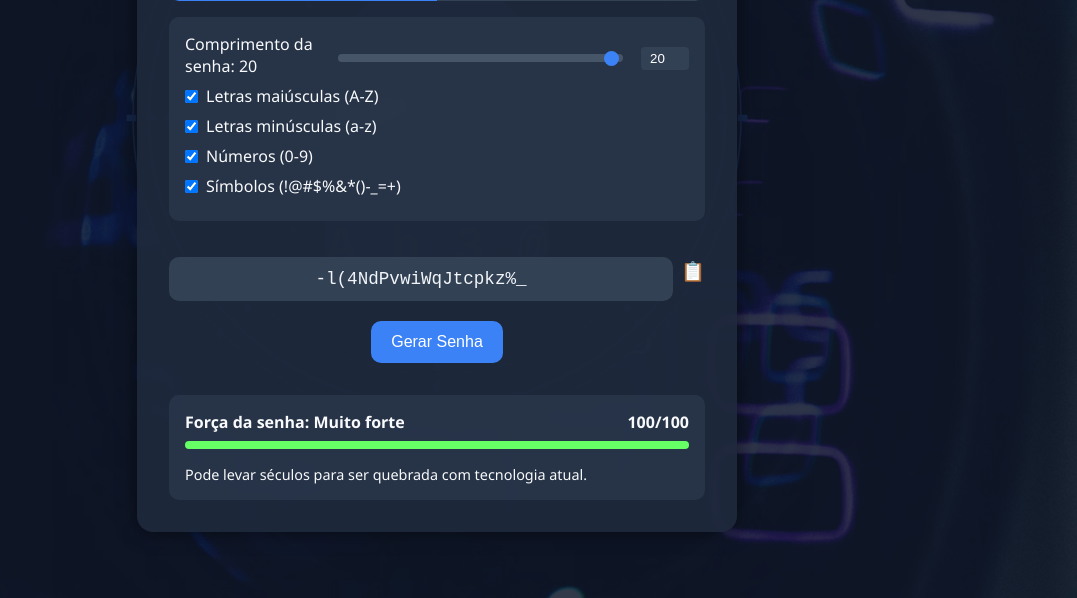
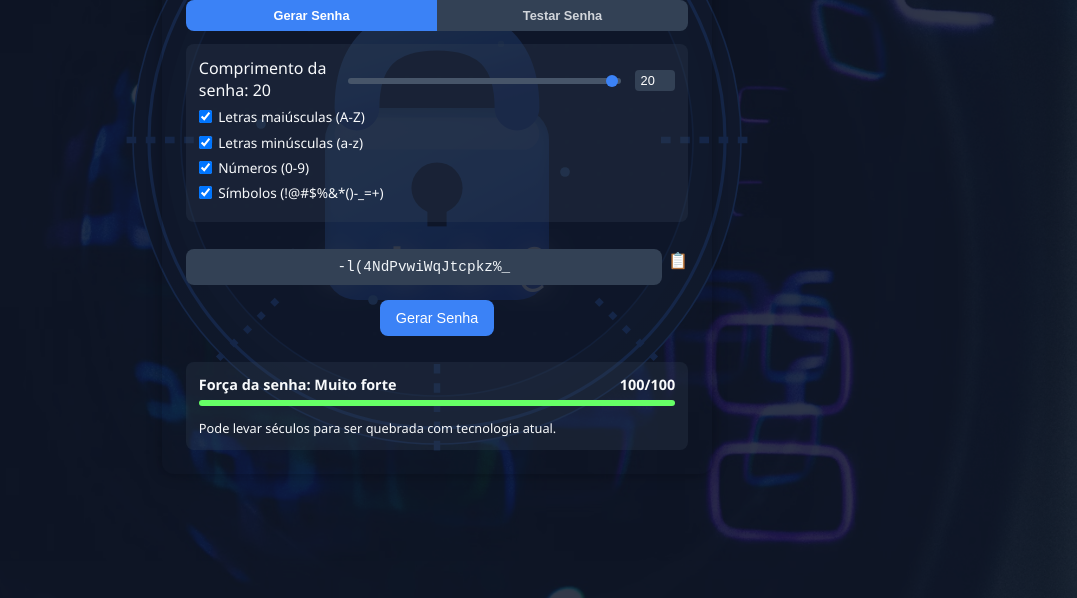
Before and after one commit to oseasfr/gerador-de-senhas, a plain HTML site: page index.html in a window 1280 px wide. Shown: the part 202-800 px from the top of the page, without its empty margins (203-1280 px from the left). Drawn offline with Linux system fonts and the light colour scheme.

Commit message:
Update index.html

````diff
--- a/index.html
+++ b/index.html
@@ -1,6 +1,6 @@
+```html
 <svg viewBox="0 0 400 200" xmlns="http://www.w3.org/2000/svg">
   <defs>
-    <!-- Gradients aprimorados -->
     <linearGradient id="lockGradient" x1="20%" y1="0%" x2="80%" y2="100%">
       <stop offset="0%" stop-color="#60a5fa" />
       <stop offset="50%" stop-color="#3b82f6" />
@@ -12,7 +12,6 @@
       <stop offset="100%" stop-color="#1e293b" />
     </linearGradient>
 
-    <!-- Filtros aprimorados -->
     <filter id="glow" x="-20%" y="-20%" width="140%" height="140%">
       <feGaussianBlur stdDeviation="4" result="blur" />
       <feComposite in="SourceGraphic" in2="blur" operator="over" />
@@ -27,39 +26,30 @@
       <feComposite operator="over" in="shadow" in2="SourceGraphic" />
     </filter>
 
-    <!-- Pattern para o fundo -->
     <pattern id="gridPattern" width="10" height="10" patternUnits="userSpaceOnUse">
       <rect width="10" height="10" fill="#0f172a" />
       <rect width="1" height="1" fill="#334155" />
     </pattern>
   </defs>
 
-  <!-- Background aprimorado -->
   <circle cx="200" cy="100" r="95" fill="url(#bgGradient)" />
   <circle cx="200" cy="100" r="85" fill="#1e293b" />
   <circle cx="200" cy="100" r="80" fill="#0f172a" />
 
-  <!-- Digital grid effect -->
   <circle cx="200" cy="100" r="75" fill="url(#gridPattern)" opacity="0.1">
     <animate attributeName="opacity" values="0.05;0.15;0.05" dur="3s" repeatCount="indefinite" />
   </circle>
 
-  <!-- Lock body com sombra e reflexo -->
   <rect x="165" y="90" width="70" height="60" rx="10" ry="10" fill="url(#lockGradient)" filter="url(#innerShadow)" />
 
-  <!-- Reflexo no cadeado -->
   <rect x="168" y="93" width="64" height="10" rx="5" ry="5" fill="white" opacity="0.2" />
 
-  <!-- Lock shackle aprimorado -->
   <path d="M175 90 Q175 65 200 65 Q225 65 225 90" stroke="url(#lockGradient)" stroke-width="14" fill="none" stroke-linecap="round" />
 
-  <!-- Keyhole -->
   <circle cx="200" cy="115" r="8" fill="#0f172a" />
   <rect x="197" y="115" width="6" height="12" fill="#0f172a" />
 
-  <!-- Password characters com animação aprimorada -->
   <g font-family="monospace" font-weight="bold" font-size="16" fill="white" text-anchor="middle" filter="url(#glow)">
-    <!-- Character 1 -->
     <text x="170" y="145">
       <tspan id="char1">A</tspan>
       <animate
@@ -76,7 +66,6 @@
         begin="0s" />
     </text>
 
-    <!-- Character 2 -->
     <text x="190" y="145">
       <tspan id="char2">b</tspan>
       <animate
@@ -93,7 +82,6 @@
         begin="0.3s" />
     </text>
 
-    <!-- Character 3 -->
     <text x="210" y="145">
       <tspan id="char3">3</tspan>
       <animate
@@ -110,7 +98,6 @@
         begin="0.6s" />
     </text>
 
-    <!-- Character 4 -->
     <text x="230" y="145">
       <tspan id="char4">@</tspan>
       <animate
@@ -128,7 +115,6 @@
     </text>
   </g>
 
-  <!-- Electric pulse effect -->
   <g>
     <circle cx="200" cy="100" r="90" stroke="#3b82f6" stroke-width="1" fill="none">
       <animate attributeName="r" values="85;105;85" dur="2s" repeatCount="indefinite" />
@@ -143,36 +129,29 @@
     </circle>
   </g>
 
-  <!-- Rays effect aprimorados -->
   <g>
-    <!-- Digital rays -->
     <g stroke-dasharray="3,3">
-      <!-- Top ray -->
       <line x1="200" y1="30" x2="200" y2="0" stroke="#3b82f6" stroke-width="2">
         <animate attributeName="opacity" values="0;1;0" dur="2s" repeatCount="indefinite" />
         <animate attributeName="stroke" values="#3b82f6;#60a5fa;#3b82f6" dur="2s" repeatCount="indefinite" />
       </line>
 
-      <!-- Right ray -->
       <line x1="270" y1="100" x2="300" y2="100" stroke="#3b82f6" stroke-width="2">
         <animate attributeName="opacity" values="0;1;0" dur="2s" repeatCount="indefinite" begin="0.5s" />
         <animate attributeName="stroke" values="#3b82f6;#60a5fa;#3b82f6" dur="2s" repeatCount="indefinite" begin="0.5s" />
       </line>
 
-      <!-- Bottom ray -->
       <line x1="200" y1="170" x2="200" y2="200" stroke="#3b82f6" stroke-width="2">
         <animate attributeName="opacity" values="0;1;0" dur="2s" repeatCount="indefinite" begin="1s" />
         <animate attributeName="stroke" values="#3b82f6;#60a5fa;#3b82f6" dur="2s" repeatCount="indefinite" begin="1s" />
       </line>
 
-      <!-- Left ray -->
       <line x1="130" y1="100" x2="100" y2="100" stroke="#3b82f6" stroke-width="2">
         <animate attributeName="opacity" values="0;1;0" dur="2s" repeatCount="indefinite" begin="1.5s" />
         <animate attributeName="stroke" values="#3b82f6;#60a5fa;#3b82f6" dur="2s" repeatCount="indefinite" begin="1.5s" />
       </line>
     </g>
 
-    <!-- Diagonal rays -->
     <g stroke-dasharray="2,4">
       <line x1="250" y1="50" x2="270" y2="30" stroke="#3b82f6" stroke-width="2">
         <animate attributeName="opacity" values="0;1;0" dur="2s" repeatCount="indefinite" begin="0.25s" />
@@ -196,12 +175,10 @@
     </g>
   </g>
 
-  <!-- Efeito de brilho nas bordas do círculo -->
   <circle cx="200" cy="100" r="80" stroke="#3b82f6" stroke-width="0.5" fill="none" opacity="0.5">
     <animate attributeName="opacity" values="0.3;0.7;0.3" dur="3s" repeatCount="indefinite" />
   </circle>
 
-  <!-- Efeito de partículas -->
   <g>
     <circle cx="185" cy="65" r="1.5" fill="#60a5fa">
       <animate attributeName="opacity" values="0;1;0" dur="2s" repeatCount="indefinite" begin="0.1s" />
@@ -262,13 +239,13 @@
       padding: 20px;
     }
     .container {
-      background: rgba(30, 41, 59, 0.95);
-      padding: 2rem;
-      border-radius: 16px;
-      box-shadow: 0 0 20px rgba(0,0,0,0.5);
+      background: rgba(30, 41, 59, 0.0); /* Tornando o background transparente */
+      padding: 1.5rem; /* Reduzindo um pouco o padding */
+      border-radius: 12px; /* Reduzindo um pouco o border-radius */
+      box-shadow: 0 0 15px rgba(0,0,0,0.3); /* Ajustando a sombra */
       text-align: center;
       width: 100%;
-      max-width: 600px;
+      max-width: 550px; /* Reduzindo a largura máxima */
       color: #f8fafc;
       animation: scaleIn 0.6s ease-out;
     }
@@ -277,23 +254,23 @@
       to { transform: scale(1); opacity: 1; }
     }
     h1 {
-      font-size: clamp(1.5rem, 2.5vw, 2rem);
-      margin-bottom: 1.5rem;
+      font-size: clamp(1.3rem, 2.2vw, 1.8rem); /* Reduzindo o tamanho da fonte */
+      margin-bottom: 1rem; /* Reduzindo a margem inferior */
     }
     h2 {
-      font-size: 1.2rem;
-      margin-bottom: 1rem;
+      font-size: 1rem; /* Reduzindo o tamanho da fonte */
+      margin-bottom: 0.8rem; /* Reduzindo a margem inferior */
       color: #d1d5db;
     }
     #password, #testPassword {
       font-family: monospace;
-      font-size: 1.1rem;
+      font-size: 0.9rem; /* Reduzindo o tamanho da fonte */
       background: #334155;
       color: #f1f5f9;
-      padding: 12px;
-      margin: 20px 0;
+      padding: 10px; /* Reduzindo o padding */
+      margin: 15px 0; /* Reduzindo a margem */
       border: none;
-      border-radius: 10px;
+      border-radius: 8px; /* Reduzindo o border-radius */
       width: 100%;
       text-align: center;
       transition: background 0.3s ease, box-shadow 0.3s ease;
@@ -301,73 +278,75 @@
     #password:focus, #testPassword:focus {
       outline: none;
       background: #1e293b;
-      box-shadow: 0 0 0 3px #3b82f6aa;
+      box-shadow: 0 0 0 2px #3b82f6aa; /* Ajustando a sombra do foco */
     }
     button {
       background-color: #3b82f6;
       color: white;
       border: none;
-      padding: 12px 20px;
-      border-radius: 10px;
+      padding: 10px 16px; /* Reduzindo o padding */
+      border-radius: 8px; /* Reduzindo o border-radius */
       cursor: pointer;
-      font-size: 1rem;
+      font-size: 0.9rem; /* Reduzindo o tamanho da fonte */
       transition: background 0.3s ease, transform 0.2s ease;
-      margin-bottom: 1rem;
+      margin-bottom: 0.8rem; /* Reduzindo a margem inferior */
     }
     button:hover {
       background-color: #2563eb;
-      transform: scale(1.05);
+      transform: scale(1.03); /* Reduzindo o efeito de hover */
     }
     .options {
       display: flex;
       flex-direction: column;
       align-items: start;
       text-align: left;
-      margin: 1rem 0;
-      background: rgba(51, 65, 85, 0.5);
-      padding: 1rem;
-      border-radius: 10px;
+      margin: 0.8rem 0; /* Reduzindo a margem */
+      background: rgba(51, 65, 85, 0.3); /* Tornando o background mais transparente */
+      padding: 0.8rem; /* Reduzindo o padding */
+      border-radius: 8px; /* Reduzindo o border-radius */
     }
     .option-row {
       display: flex;
       align-items: center;
-      margin-bottom: 0.5rem;
+      margin-bottom: 0.4rem; /* Reduzindo a margem inferior */
       width: 100%;
     }
     .option-row label {
-      margin-left: 0.5rem;
+      margin-left: 0.4rem; /* Reduzindo a margem esquerda */
       flex: 1;
+      font-size: 0.85rem; /* Reduzindo o tamanho da fonte */
     }
     .length-option {
       display: flex;
       align-items: center;
       justify-content: space-between;
       width: 100%;
-      margin-bottom: 0.5rem;
+      margin-bottom: 0.4rem; /* Reduzindo a margem inferior */
     }
     .length-option input {
-      width: 3rem;
+      width: 2.5rem; /* Reduzindo a largura */
       text-align: center;
-      margin-left: 0.5rem;
-      padding: 4px;
-      border-radius: 4px;
+      margin-left: 0.4rem; /* Reduzindo a margem esquerda */
+      padding: 3px; /* Reduzindo o padding */
+      border-radius: 4px; /* Reduzindo o border-radius */
       border: none;
       background: #334155;
       color: #fff;
+      font-size: 0.8rem; /* Reduzindo o tamanho da fonte */
     }
     .strength-meter {
-      margin-top: 1rem;
-      padding: 1rem;
-      border-radius: 10px;
-      background: rgba(51, 65, 85, 0.5);
+      margin-top: 0.8rem; /* Reduzindo a margem superior */
+      padding: 0.8rem; /* Reduzindo o padding */
+      border-radius: 8px; /* Reduzindo o border-radius */
+      background: rgba(51, 65, 85, 0.3); /* Tornando o background mais transparente */
       text-align: left;
     }
     .strength-bar {
-      height: 8px;
+      height: 6px; /* Reduzindo a altura */
       width: 100%;
       background: #475569;
-      border-radius: 4px;
-      margin: 0.5rem 0 1rem;
+      border-radius: 3px; /* Reduzindo o border-radius */
+      margin: 0.4rem 0 0.8rem; /* Reduzindo a margem */
       position: relative;
       overflow: hidden;
     }
@@ -378,22 +357,23 @@
     }
     .strength-title {
       font-weight: bold;
-      margin-bottom: 0.5rem;
+      margin-bottom: 0.4rem; /* Reduzindo a margem inferior */
       display: flex;
       justify-content: space-between;
       align-items: center;
+      font-size: 0.9rem; /* Reduzindo o tamanho da fonte */
     }
     .strength-info {
-      font-size: 0.9rem;
-      margin-top: 0.5rem;
+      font-size: 0.8rem; /* Reduzindo o tamanho da fonte */
+      margin-top: 0.4rem; /* Reduzindo a margem superior */
     }
     .copy-btn {
       background: transparent;
       border: none;
       cursor: pointer;
-      margin-left: 0.5rem;
+      margin-left: 0.4rem; /* Reduzindo a margem esquerda */
       color: #f1f5f9;
-      font-size: 1.2rem;
+      font-size: 1rem; /* Reduzindo o tamanho da fonte */
       padding: 0;
       transition: color 0.2s ease;
     }
@@ -408,13 +388,13 @@
     }
     .copy-feedback {
       position: absolute;
-      right: 10px;
-      top: -20px;
+      right: 8px; /* Reduzindo a distância da direita */
+      top: -18px; /* Reduzindo a distância do topo */
       background: #3b82f6;
       color: white;
-      padding: 4px 8px;
-      border-radius: 4px;
-      font-size: 0.75rem;
+      padding: 3px 6px; /* Reduzindo o padding */
+      border-radius: 3px; /* Reduzindo o border-radius */
+      font-size: 0.65rem; /* Reduzindo o tamanho da fonte */
       opacity: 0;
       transition: opacity 0.3s ease;
     }
@@ -425,23 +405,23 @@
       width: 100%;
       display: flex;
       align-items: center;
-      gap: 10px;
-      margin-top: 6px;
+      gap: 8px; /* Reduzindo o gap */
+      margin-top: 4px; /* Reduzindo a margem superior */
     }
     .range-slider input[type="range"] {
       flex: 1;
-      height: 5px;
+      height: 4px; /* Reduzindo a altura */
       -webkit-appearance: none;
       appearance: none;
       background: #475569;
-      border-radius: 5px;
+      border-radius: 3px; /* Reduzindo o border-radius */
       outline: none;
     }
     .range-slider input[type="range"]::-webkit-slider-thumb {
       -webkit-appearance: none;
       appearance: none;
-      width: 15px;
-      height: 15px;
+      width: 12px; /* Reduzindo a largura */
+      height: 12px; /* Reduzindo a altura */
       border-radius: 50%;
       background: #3b82f6;
       cursor: pointer;
@@ -452,13 +432,13 @@
     }
     .tabs {
       display: flex;
-      margin-bottom: 1rem;
-      border-radius: 10px;
+      margin-bottom: 0.8rem; /* Reduzindo a margem inferior */
+      border-radius: 8px; /* Reduzindo o border-radius */
       overflow: hidden;
     }
     .tab-btn {
       flex: 1;
-      padding: 10px;
+      padding: 8px; /* Reduzindo o padding */
       cursor: pointer;
       background: #334155;
       color: #d1d5db;
@@ -467,6 +447,7 @@
       transition: background 0.3s ease;
       margin: 0;
       border-radius: 0;
+      font-size: 0.8rem; /* Reduzindo o tamanho da fonte */
     }
     .tab-btn.active {
       background: #3b82f6;
@@ -485,16 +466,16 @@
     }
     @media (max-width: 640px) {
       .container {
-        padding: 1.5rem;
-        border-radius: 12px;
-        width: 95%;
+        padding: 1rem; /* Reduzindo ainda mais o padding em telas menores */
+        border-radius: 10px; /* Reduzindo ainda mais o border-radius em telas menores */
+        width: 90%; /* Ajustando a largura em telas menores */
       }
       h1 {
-        font-size: 1.4rem;
+        font-size: 1.2rem; /* Reduzindo ainda mais o tamanho da fonte em telas menores */
       }
       .tab-btn {
-        padding: 8px;
-        font-size: 0.9rem;
+        padding: 6px; /* Reduzindo ainda mais o padding em telas menores */
+        font-size: 0.7rem; /* Reduzindo ainda mais o tamanho da fonte em telas menores */
       }
     }
   </style>
@@ -509,7 +490,6 @@
         <button class="tab-btn" data-tab="test">Testar Senha</button>
       </div>
 
-      <!-- Seção Gerar Senha -->
       <div id="generate" class="tab-content active">
         <div class="options">
           <div class="length-option">
@@ -561,7 +541,6 @@
         </div>
       </div>
 
-      <!-- Seção Testar Senha -->
       <div id="test" class="tab-content">
         <h2>Digite uma senha para testar sua força</h2>
 
@@ -805,3 +784,4 @@
   </script>
 </body>
 </html>
+```
````
